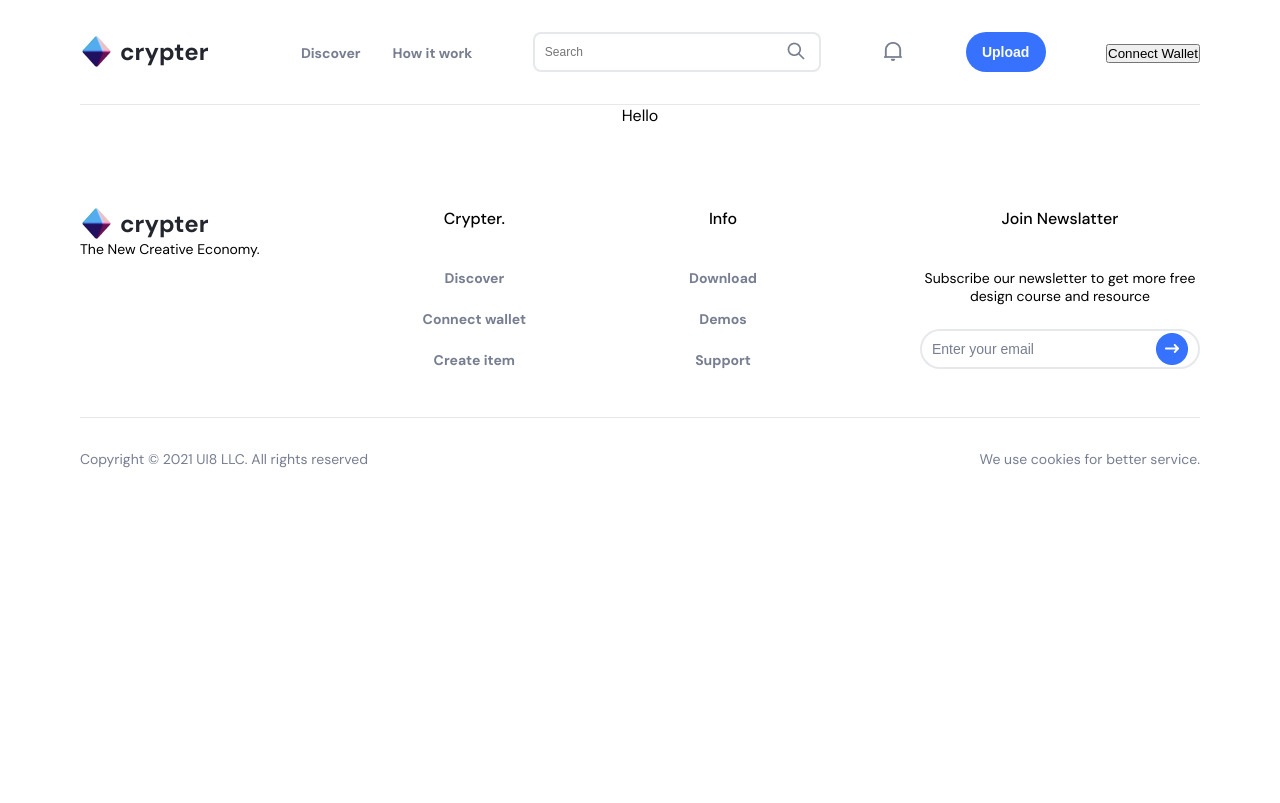
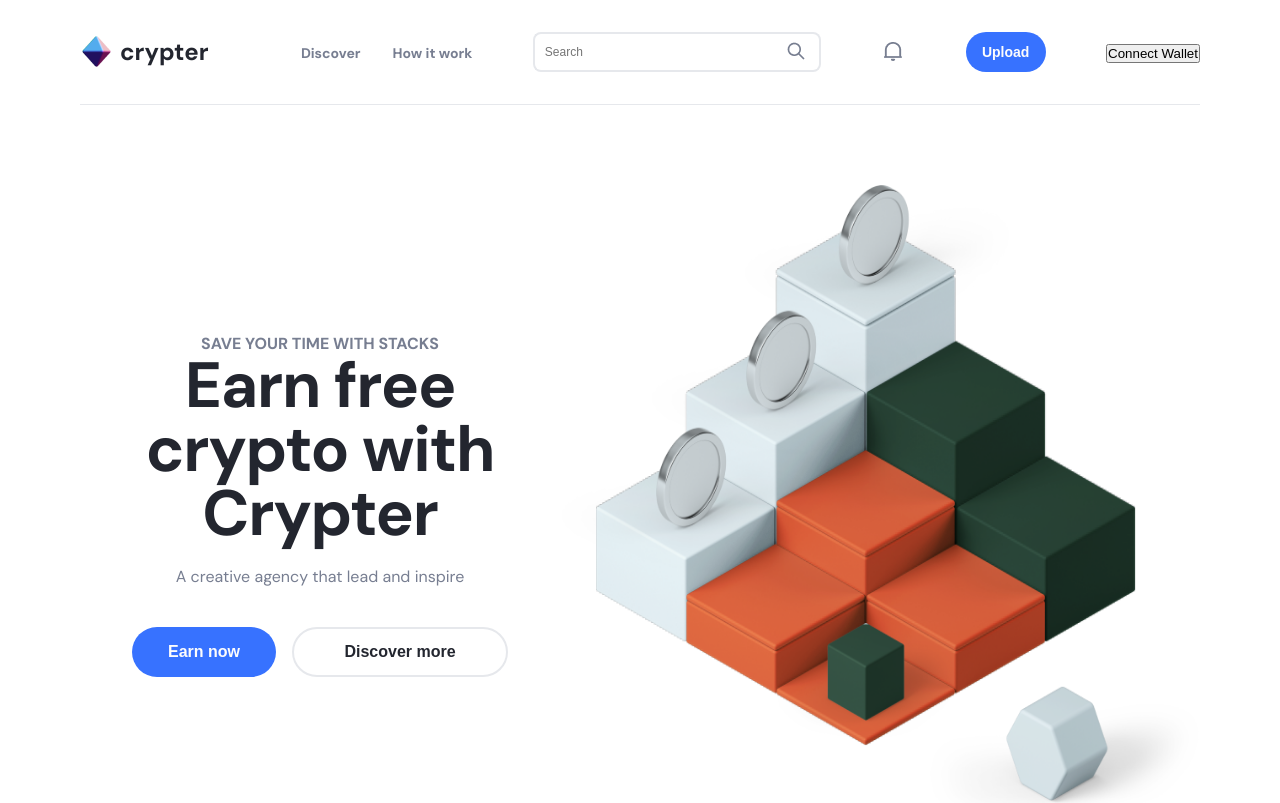
Before and after one commit to Capsonchik/NFT-Marketplace, a React (Create React App) app: page / in a window 1280 px wide. Shown: the top 803 px of the page. Built offline with nearby package versions, Linux system fonts and the light colour scheme.

Commit message:
earn free crypto block

```diff
--- /dev/null
+++ b/src/components/earnFreeCrypto/earn-free-crypto.jsx
@@ -0,0 +1,25 @@
+import { StyledEarnFreeCrypto } from './earn-free-crypto.styled';
+import { Container } from '../../globalStyled/styled.global'
+
+const EarnFreeCrypto = () => {
+    return (
+        <StyledEarnFreeCrypto>
+            <Container>
+                <div className='earn-free-crypto-wraper'>
+                    <div className='earn-free-crypto__header'>
+                        <p>Save your time with Stacks</p>
+                        <h2>Earn free crypto with Crypter</h2>
+                        <p className='description'>A creative agency that lead and inspire</p>
+                        <div className='buttons'>
+                            <button className='earn'>Earn now</button>
+                            <button className='discover'>Discover more</button>
+                        </div>
+                    </div>
+                    <img src='img/picture/footer-triengle.png' alt="earn-free-crypto" />
+                </div>
+            </Container>
+        </StyledEarnFreeCrypto>
+    );
+}
+
+export default EarnFreeCrypto;
--- /dev/null
+++ b/src/components/earnFreeCrypto/earn-free-crypto.styled.js
@@ -0,0 +1,74 @@
+import styled from "styled-components";
+
+export const StyledEarnFreeCrypto = styled.div`
+    border-bottom: 2px solid #E6E8EC;
+
+    & p {
+        text-transform: uppercase;
+        font-weight: 700;
+        font-size: 16px;
+        color: #777E91;
+    }
+
+    & h2 {
+        font-weight: 700;
+        font-size: 64px;
+        color: #23262F;
+        letter-spacing: -0.02em;
+        line-height: 64px;
+    }
+
+    & img {
+        width: 640px;
+        height: 640px;
+    }
+
+    .description {
+        margin-top: 20px;
+        font-weight: 400;
+        font-size: 16px;
+        color: #777E91;
+        text-transform: none;
+    }
+
+    .earn-free-crypto-wraper {
+        padding-top: 80px;
+        padding-bottom: 80px;
+        display: flex;
+        justify-content: space-between;
+        align-items: center;
+    }
+
+    .buttons {
+        margin-top: 40px;
+    }
+
+    .earn {
+        margin-right: 16px;
+        width: 30%;
+        padding-top: 16px;
+        padding-bottom: 16px;
+        background: #3772FF;
+        border-radius: 90px;
+        border: 0;
+        font-weight: 700;
+        font-size: 16px;
+        color: #FCFCFD;
+        cursor: pointer;
+    }
+
+    .discover {
+        width: 45%;
+        padding-top: 14px;
+        padding-bottom: 14px;
+        border: 0;
+        border-radius: 90px;
+        border: 2px solid #E6E8EC;
+        background-color: inherit;
+        font-weight: 700;
+        font-size: 16px;
+        color: #23262F;
+        cursor: pointer;
+    }
+
+`
--- a/src/pages/main/main-page.jsx
+++ b/src/pages/main/main-page.jsx
@@ -1,9 +1,10 @@
+import EarnFreeCrypto from "../../components/earnFreeCrypto/earn-free-crypto";
 
 
 export const MainPage = () => {
     return(
         <div className="main">
-            Hello
+            <EarnFreeCrypto/>
         </div>
     )
 }
```
